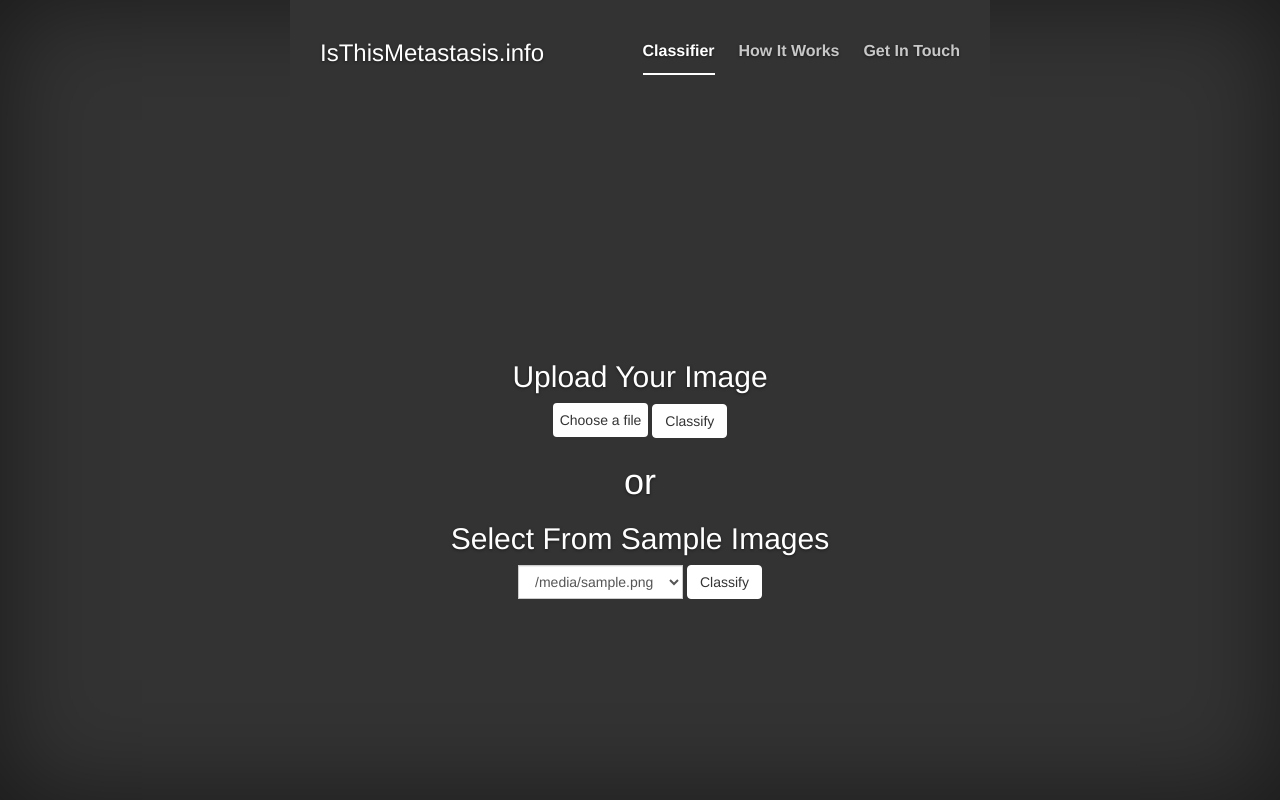
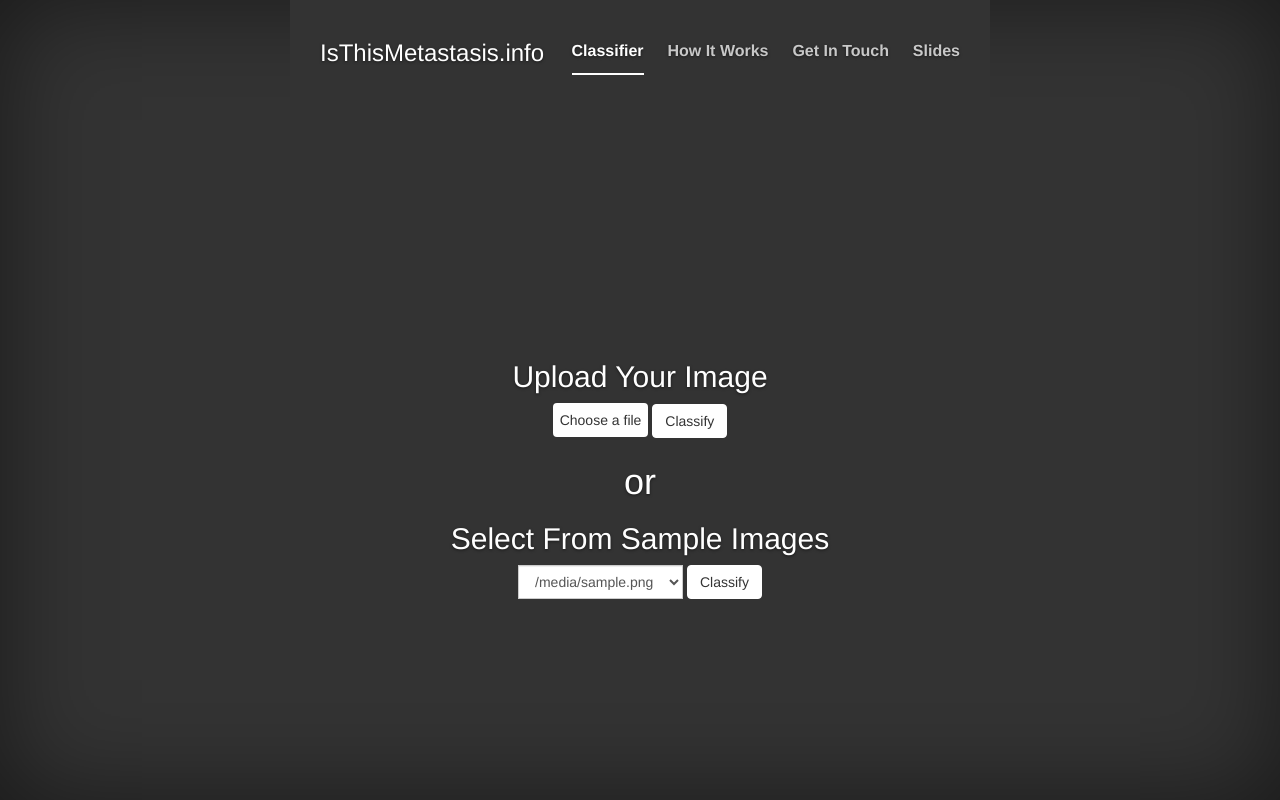
Before and after one commit to pwrose21/TissueClassifierWebApp, a Flask app: template theApp/templates/cover.html in a window 1280 px wide. Run offline with Flask 2, Linux system fonts and the light colour scheme; the template is opened without the code that fills it: most values are stand-ins (such as "Sample title", 1, 10 or a date in 2020); parts of the project's set-up code (start-up, migrations or seed data) failed here and were passed over; some libraries are stand-ins or nearby versions.

Commit message:
adding link to slides

```diff
--- a/theApp/static/html/howitworks.html
+++ b/theApp/static/html/howitworks.html
@@ -48,6 +48,7 @@
                   <li><a href="/index">Classifier</a></li>
                   <li class="active"><a href="#">How It Works</a></li>
                   <li><a href="../images/Peyton_Rose_Draft2.pdf">Get In Touch</a></li>
+		  <li><a href="../images/IsThisMetastasis_Slides.pdf">Slides</a></li>
                 </ul>
               </nav>
             </div>
--- a/theApp/templates/cover.html
+++ b/theApp/templates/cover.html
@@ -48,6 +48,7 @@
                   <li class="active"><a href="/index">Classifier</a></li>
                   <li><a href="../static/html/howitworks.html">How It Works</a></li>
                   <li><a href="../static/images/Peyton_Rose_Draft2.pdf">Get In Touch</a></li>
+		  <li><a href="../static/images/IsThisMetastasis_Slides.pdf">Slides</a></li>
                 </ul>
               </nav>
             </div>
--- a/theApp/templates/result.html
+++ b/theApp/templates/result.html
@@ -48,6 +48,7 @@
                   <li class="active"><a href="/index">Classifier</a></li>
                   <li><a href="../static/html/howitworks.html">How It Works</a></li>
                   <li><a href="../static/images/Peyton_Rose_Draft2.pdf">Get In Touch</a></li>
+		  <li><a href="../static/images/IsThisMetastasis_Slides.pdf">Slides</a></li>
                 </ul>
               </nav>
             </div>
```
